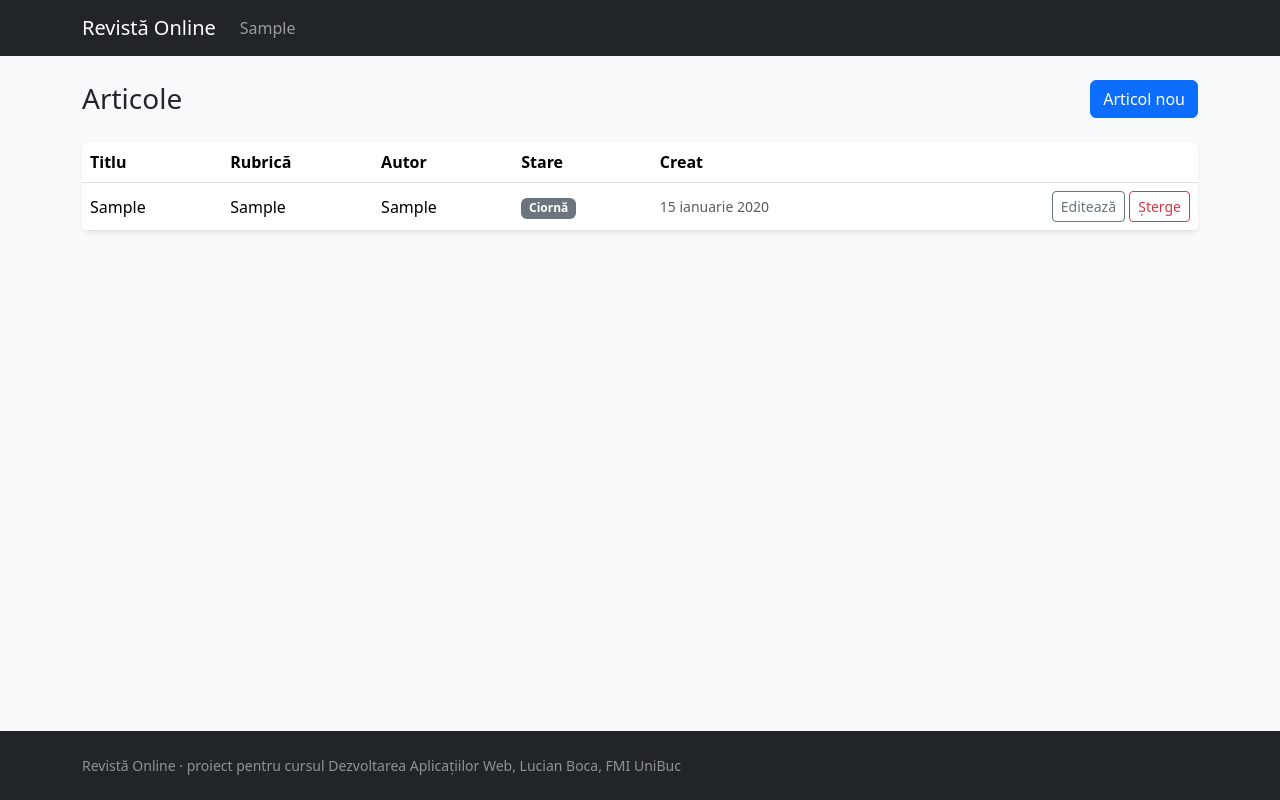
After one commit to meronym/revista-online-daw, a PHP site: page /admin/articole in a window 1280 px wide. The commit adds this page. Run offline with PHP 8.4, Linux system fonts and the light colour scheme; tables that the repository leaves empty hold one stand-in row (values such as "Sample post").

Commit message:
CRUD pentru articole

```diff
--- a/public/index.php
+++ b/public/index.php
@@ -9,12 +9,6 @@ $segments = array_values(array_filter(explode('/', $path), fn (string $s) => $s
 
 $route = $segments[0] ?? '';
 $param = $segments[1] ?? null;
-
-// Ruta inexistenta si resursa negasita ajung in aceeasi pagina
-$notFound = static function (): void {
-    http_response_code(404);
-    render('404', ['title' => 'Pagina nu a fost găsită']);
-};
 
 switch ($route) {
     case '':
@@ -28,8 +22,7 @@ switch ($route) {
         $section = $param === null ? null : sectionBySlug($param);
 
         if ($section === null) {
-            $notFound();
-            break;
+            notFound();
         }
 
         render('rubrica', [
@@ -43,8 +36,7 @@ switch ($route) {
         $article = $param === null ? null : publishedArticleBySlug($param);
 
         if ($article === null) {
-            $notFound();
-            break;
+            notFound();
         }
 
         render('articol', [
@@ -53,6 +45,29 @@ switch ($route) {
         ]);
         break;
 
+    case 'admin':
+        if (($segments[1] ?? '') !== 'articole') {
+            notFound();
+        }
+
+        $action = $segments[2] ?? '';
+        $post = $_SERVER['REQUEST_METHOD'] === 'POST';
+
+        if ($action === '') {
+            adminList();
+        } elseif ($action === 'nou') {
+            $post ? adminSave(null) : adminForm(null);
+        } elseif (!ctype_digit($action)) {
+            notFound();
+        } elseif (($segments[3] ?? '') === '') {
+            $post ? adminSave((int) $action) : adminForm((int) $action);
+        } elseif ($segments[3] === 'stergere' && $post) {
+            adminDelete((int) $action);
+        } else {
+            notFound();
+        }
+        break;
+
     default:
-        $notFound();
+        notFound();
 }
--- /dev/null
+++ b/src/admin.php
@@ -0,0 +1,75 @@
+<?php
+declare(strict_types=1);
+
+function adminList(): void
+{
+    render('admin/articole', [
+        'title'    => 'Administrare articole',
+        'articles' => allArticles(),
+    ]);
+}
+
+function adminForm(?int $id, ?array $values = null, array $errors = []): void
+{
+    $article = $id === null ? null : find('articole', $id) ?? notFound();
+
+    render('admin/articol', [
+        'title'    => $id === null ? 'Articol nou' : 'Editare articol',
+        'id'       => $id,
+        'values'   => $values ?? $article ?? ['titlu' => '', 'rezumat' => '', 'continut' => '', 'id_rubrica' => 0, 'stare' => 'ciorna'],
+        'errors'   => $errors,
+        'sections' => allSections(),
+    ]);
+}
+
+function adminSave(?int $id): never
+{
+    // Lista fixa de campuri: orice altceva din $_POST nu ajunge in baza de date
+    $input = [
+        'titlu'      => trim($_POST['titlu'] ?? ''),
+        'rezumat'    => trim($_POST['rezumat'] ?? ''),
+        'continut'   => trim($_POST['continut'] ?? ''),
+        'id_rubrica' => (int) ($_POST['id_rubrica'] ?? 0),
+        'stare'      => $_POST['stare'] ?? 'ciorna',
+    ];
+
+    $errors = validateArticle($input);
+    $slug = slugify($input['titlu']);
+
+    if (!isset($errors['titlu']) && fetchOne('SELECT id FROM articole WHERE slug = ? AND id <> ?', [$slug, $id ?? 0])) {
+        $errors['titlu'] = 'Există deja un articol cu acest titlu.';
+    }
+
+    if ($errors !== []) {
+        // Formularul revine cu valorile trimise
+        adminForm($id, $input, $errors);
+        exit;
+    }
+
+    $data = $input + ['slug' => $slug];
+
+    if ($id === null) {
+        // Pana la autentificare, articolele noi apartin contului de administrator
+        $data['id_utilizator'] = 1;
+        $data['publicat_la'] = $input['stare'] === 'publicat' ? date('Y-m-d H:i:s') : null;
+        insert('articole', $data);
+    } else {
+        $article = find('articole', $id) ?? notFound();
+
+        // Data publicarii se scrie o singura data la prima publicare
+        if ($input['stare'] === 'publicat' && $article['publicat_la'] === null) {
+            $data['publicat_la'] = date('Y-m-d H:i:s');
+        }
+
+        update('articole', $id, $data);
+    }
+
+    redirect('/admin/articole');
+}
+
+function adminDelete(int $id): never
+{
+    delete('articole', $id);
+
+    redirect('/admin/articole');
+}
--- a/src/articles.php
+++ b/src/articles.php
@@ -45,3 +45,40 @@ function publishedArticleBySlug(string $slug): ?array
         [$slug]
     );
 }
+
+
+// Lista din administrare arata si ciornele, deci nu filtreaza dupa stare
+function allArticles(): array
+{
+    return fetchAll(
+        "SELECT a.id, a.titlu, a.stare, a.creat_la, a.publicat_la,
+                r.nume AS rubrica, u.nume_utilizator AS autor" . ARTICLE_JOINS . "
+          ORDER BY a.creat_la DESC"
+    );
+}
+
+// Validarea completa se face pe server: campurile din formular pot fi oricum
+function validateArticle(array $input): array
+{
+    $errors = [];
+
+    if ($input['titlu'] === '') {
+        $errors['titlu'] = 'Titlul este obligatoriu.';
+    } elseif (mb_strlen($input['titlu']) > 255) {
+        $errors['titlu'] = 'Titlul poate avea cel mult 255 de caractere.';
+    }
+
+    if ($input['continut'] === '') {
+        $errors['continut'] = 'Conținutul este obligatoriu.';
+    }
+
+    if (find('rubrici', $input['id_rubrica']) === null) {
+        $errors['id_rubrica'] = 'Alege o rubrică.';
+    }
+
+    if (!in_array($input['stare'], ['ciorna', 'publicat'], true)) {
+        $errors['stare'] = 'Starea trebuie să fie ciornă sau publicat.';
+    }
+
+    return $errors;
+}
--- a/src/bootstrap.php
+++ b/src/bootstrap.php
@@ -4,6 +4,7 @@ declare(strict_types=1);
 require __DIR__ . '/db.php';
 require __DIR__ . '/helpers.php';
 require __DIR__ . '/articles.php';
+require __DIR__ . '/admin.php';
 
 // Afisarea erorilor e oprita in php.ini, ca sa nu afisam informatii sensibile in pagina
 // in mediul local de dezvoltare o activam explicit
--- a/src/helpers.php
+++ b/src/helpers.php
@@ -22,6 +22,31 @@ function formatDate(?string $datetime): string
     return date('j', $time) . ' ' . $months[(int) date('n', $time) - 1] . ' ' . date('Y', $time);
 }
 
+
+function notFound(): never
+{
+    http_response_code(404);
+    render('404', ['title' => 'Pagina nu a fost găsită']);
+    exit;
+}
+
+function redirect(string $path): never
+{
+    header('Location: ' . $path);
+    exit;
+}
+
+function slugify(string $text): string
+{
+    $fara_diacritice = strtr($text, [
+        'ă' => 'a', 'â' => 'a', 'î' => 'i', 'ș' => 's', 'ț' => 't',
+        'Ă' => 'a', 'Â' => 'a', 'Î' => 'i', 'Ș' => 's', 'Ț' => 't',
+        // Variantele cu sedila, folosite des in text copiat din alte surse
+        'ş' => 's', 'ţ' => 't', 'Ş' => 's', 'Ţ' => 't',
+    ]);
+
+    return trim(preg_replace('/[^a-z0-9]+/', '-', mb_strtolower($fara_diacritice)), '-');
+}
 
 // Textul articolelor e stocat ca text simplu; escapam intai, apoi adaugam markup
 function paragraphs(?string $text): string
--- /dev/null
+++ b/views/pages/admin/articole.php
@@ -0,0 +1,22 @@
+<div class="d-flex justify-content-between align-items-center mb-4">
+    <h1 class="h3 mb-0">Articole</h1>
+    <a class="btn btn-primary" href="/admin/articole/nou">Articol nou</a>
+</div>
+
+<div class="table-responsive bg-body rounded shadow-sm">
+    <table class="table align-middle mb-0">
+        <thead>
+            <tr>
+                <th>Titlu</th>
+                <th>Rubrică</th>
+                <th>Autor</th>
+                <th>Stare</th>
+                <th>Creat</th>
+                <th></th>
+            </tr>
+        </thead>
+        <tbody>
+            <?php renderList($articles, 'article-row'); ?>
+        </tbody>
+    </table>
+</div>
--- /dev/null
+++ b/views/partials/article-row.php
@@ -0,0 +1,20 @@
+<tr>
+    <td><?= e($item['titlu']) ?></td>
+    <td><?= e($item['rubrica']) ?></td>
+    <td><?= e($item['autor']) ?></td>
+    <td>
+        <span class="badge text-bg-<?= $item['stare'] === 'publicat' ? 'success' : 'secondary' ?>">
+            <?= $item['stare'] === 'publicat' ? 'Publicat' : 'Ciornă' ?>
+        </span>
+    </td>
+    <td class="text-body-secondary small"><?= e(formatDate($item['creat_la'])) ?></td>
+    <td class="text-end text-nowrap">
+        <a class="btn btn-sm btn-outline-secondary" href="/admin/articole/<?= (int) $item['id'] ?>">Editează</a>
+
+        <form class="d-inline" method="post"
+              action="/admin/articole/<?= (int) $item['id'] ?>/stergere"
+              onsubmit="return confirm('Ștergi articolul definitiv?')">
+            <button class="btn btn-sm btn-outline-danger" type="submit">Șterge</button>
+        </form>
+    </td>
+</tr>
```
Also changed, not shown: src/db.php (+2 -48 lines), views/pages/admin/articol.php (added, +57 -0 lines).
